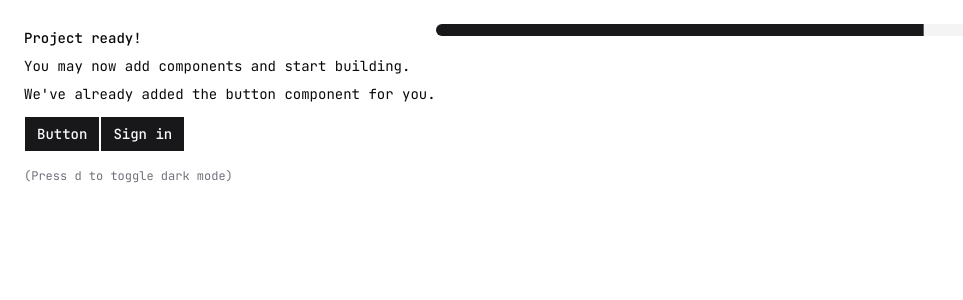
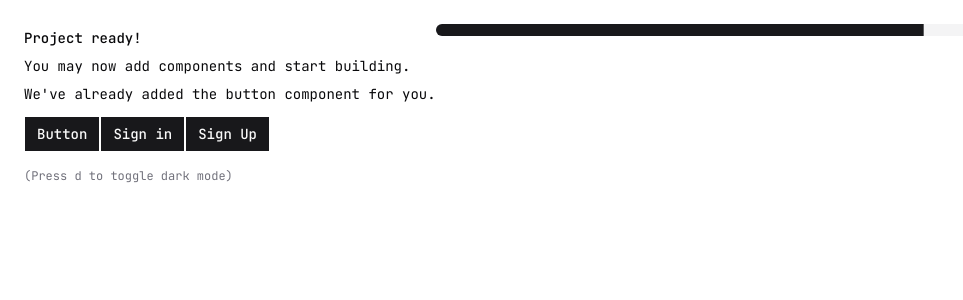
Before and after one commit to sukunaidev/iterationscli, a Next.js app: page / in a window 1280 px wide. Shown: the top 300 px of the page, without its empty margins (0-963 px from the left). Built offline with nearby package versions, Linux system fonts and the light colour scheme.

Commit message:
added another button, testing conflict

```diff
--- a/app/page.tsx
+++ b/app/page.tsx
@@ -8,7 +8,7 @@ import { Progress } from "@/components/ui/progress"
 export default function Page() {
 
 
-const [progress, setProgress] = React.useState(13)
+  const [progress, setProgress] = React.useState(13)
 
   React.useEffect(() => {
     const timer = setTimeout(() => setProgress(66), 500)
@@ -24,13 +24,14 @@ const [progress, setProgress] = React.useState(13)
           <p>We&apos;ve already added the button component for you.</p>
           <Button className="mt-2">Button</Button>
           <Button className="mt-2">Sign in</Button>
+          <Button className="mt-2">Sign Up</Button>
         </div>
         <div className="font-mono text-xs text-muted-foreground">
           (Press <kbd>d</kbd> to toggle dark mode)
         </div>
       </div>
 
-<Progress value={progress} className="w-[60%]" />
+      <Progress value={progress} className="w-[60%]" />
 
     </div>
   )
```
